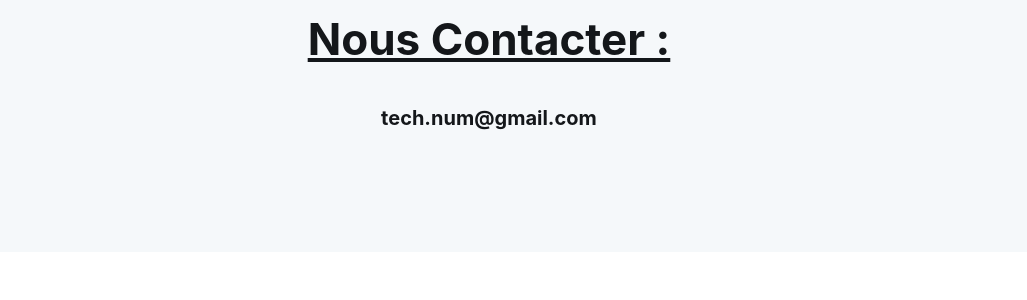
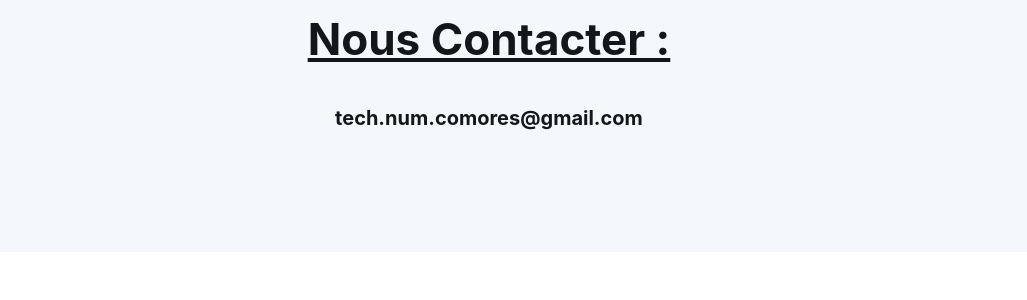
Before and after one commit to tech-num/test, a Jekyll site: the page built from index.html, in a window 1280 px wide and 900 px high, scrolled down 759 px. Shown: the part 154-454 px from the top of the window, without its empty margins (151-1178 px from the left). Built offline with Jekyll 4.4.1, drawn with Linux system fonts in a browser that asks for light colours.

Commit message:
Update index.html

```diff
--- a/index.html
+++ b/index.html
@@ -50,7 +50,7 @@
     <div class="Grid container">
         <div id="philosophy-text" class="Grid-cell u-size4of6 u-before1of6 u-after1of6">
             <h2 class="small-title center-text mega-margin"><u>Nous Contacter :</u></h2>
-            <h2 class="center-text mega-margin">tech.num@gmail.com</h2>
+            <h2 class="center-text mega-margin">tech.num.comores@gmail.com</h2>
         </div>
     </div>
 </div>
```
